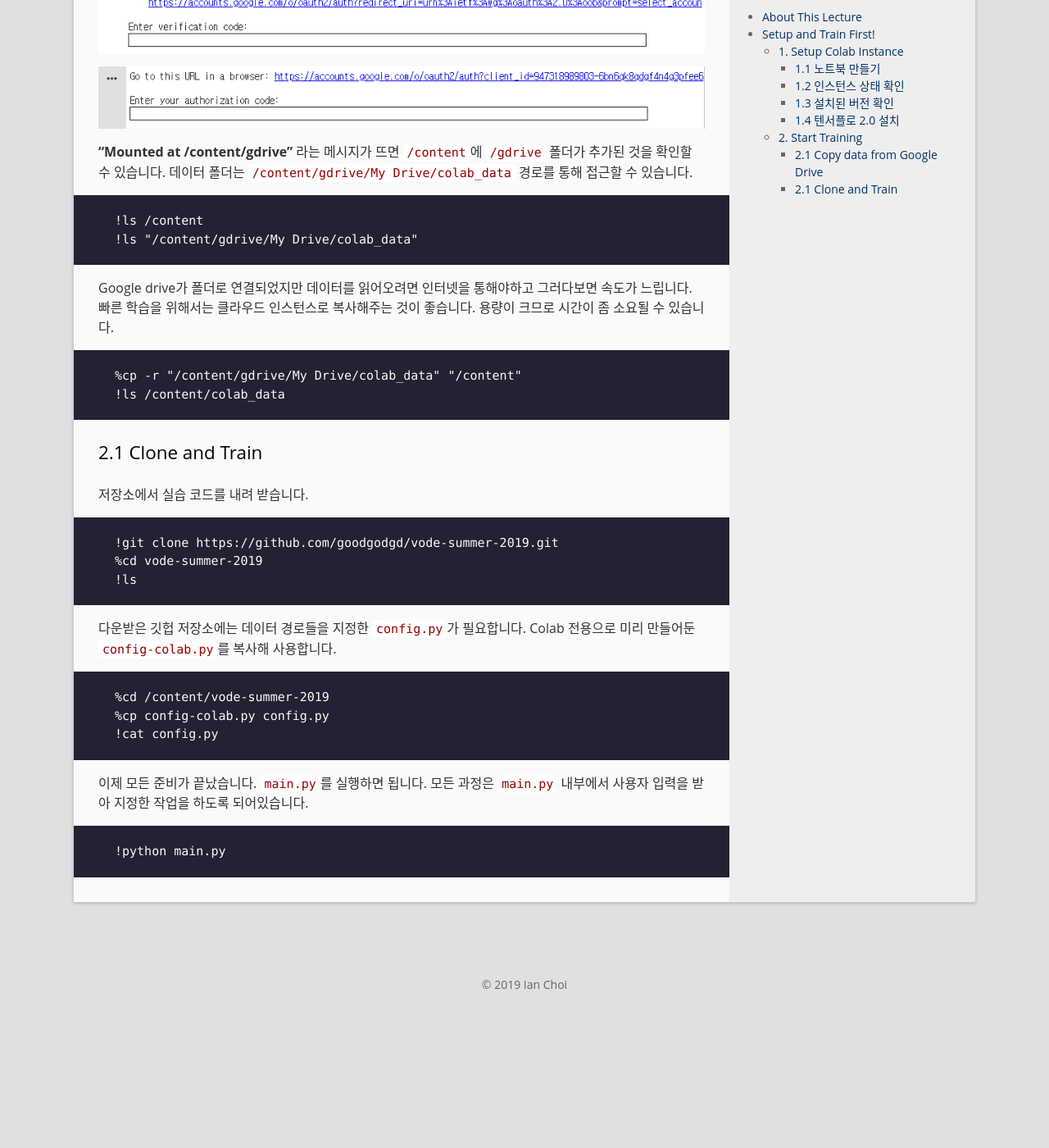
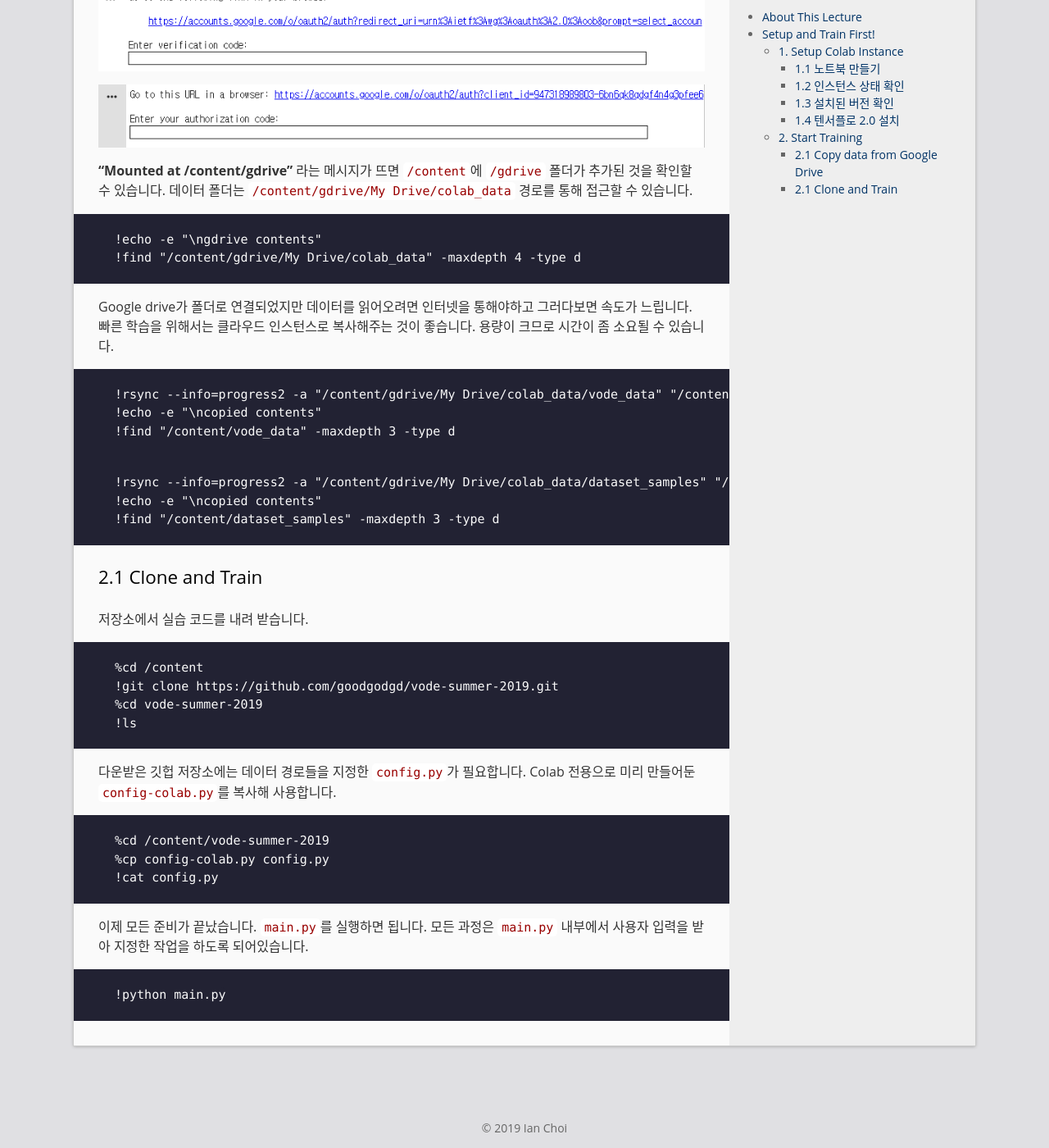
Before and after one commit to goodgodgd/ian-flow, a Jekyll site: the page built from _posts/2019-07-31-kros-ss-2019-note1.md, in a window 1280 px wide and 1400 px high, scrolled down 4952 px. Shown: the whole window at 82% size. Built offline with Jekyll 4.4.1, drawn with Linux system fonts in a browser that asks for light colours; before the commit the page ends 6223 px from its top, so only the background shows below that; some of the changed text lies outside the part shown.

````diff
--- a/_posts/2019-07-31-kros-ss-2019-note1.md
+++ b/_posts/2019-07-31-kros-ss-2019-note1.md
@@ -181,8 +182,8 @@
 **"Mounted at /content/gdrive"** 라는 메시지가 뜨면 `/content`에 `/gdrive` 폴더가 추가된 것을 확인할 수 있습니다. 데이터 폴더는 `/content/gdrive/My Drive/colab_data` 경로를 통해 접근할 수 있습니다.
 
 ```
-!ls /content
-!ls "/content/gdrive/My Drive/colab_data"
+!echo -e "\ngdrive contents"
+!find "/content/gdrive/My Drive/colab_data" -maxdepth 4 -type d
 ```
 
 
@@ -190,10 +191,18 @@
 Google drive가 폴더로 연결되었지만 데이터를 읽어오려면 인터넷을 통해야하고 그러다보면 속도가 느립니다. 빠른 학습을 위해서는 클라우드 인스턴스로 복사해주는 것이 좋습니다. 용량이 크므로 시간이 좀 소요될 수 있습니다.
 
 ```
-%cp -r "/content/gdrive/My Drive/colab_data" "/content"
-!ls /content/colab_data
+!rsync --info=progress2 -a "/content/gdrive/My Drive/colab_data/vode_data" "/content"
+!echo -e "\ncopied contents"
+!find "/content/vode_data" -maxdepth 3 -type d
 ```
 
+
+
+```
+!rsync --info=progress2 -a "/content/gdrive/My Drive/colab_data/dataset_samples" "/content"
+!echo -e "\ncopied contents"
+!find "/content/dataset_samples" -maxdepth 3 -type d
+```
 
 
 ### 2.1 Clone and Train
@@ -201,6 +210,7 @@
 저장소에서 실습 코드를 내려 받습니다.
 
 ```
+%cd /content
 !git clone https://github.com/goodgodgd/vode-summer-2019.git
 %cd vode-summer-2019
 !ls
````
Also changed, not shown: other parts of _posts/2019-07-31-kros-ss-2019-note1.md (+2 -1 lines), _posts/2019-07-31-kros-ss-2019-note2.md (+6 -6 lines).
